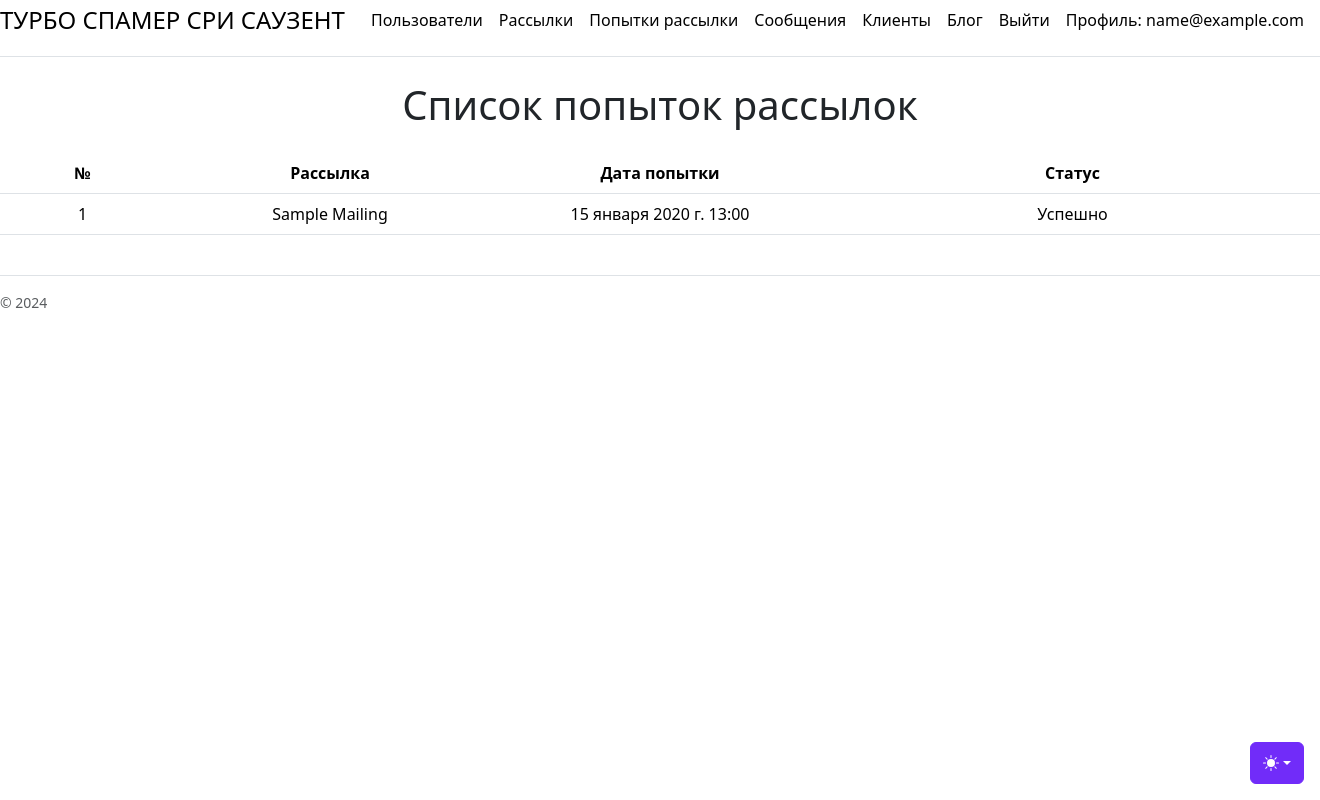
After one commit to pinb0y/mailing_service, a Django app: page /mailings/mailing_try_list/ in a window 1320 px wide; the page is wider, and only the part inside the window is pictured. The commit adds this page. Run offline with Django 5.2, Linux system fonts and the light colour scheme; a user stored in the database is signed in; tables that the repository leaves empty hold one stand-in row (values such as "Sample post"); parts of the project's set-up code (start-up, migrations or seed data) failed here and were passed over; some libraries are stand-ins or nearby versions.

Commit message:
add mailing try template

```diff
--- a/mail_sender/templates/mail_sender/base.html
+++ b/mail_sender/templates/mail_sender/base.html
@@ -93,7 +93,7 @@
 <body>
 {% include 'mail_sender/includes/theme.html' %}
 
-<div class="container py-3">
+
     <header>
         {% include 'mail_sender/includes/menu.html' %}
 
@@ -105,7 +105,7 @@
 
     {% include 'mail_sender/includes/footer.html' %}
 
-</div>
+
 <script src="{% static 'js/bootstrap.bundle.min.js' %}"></script>
 
 </body>
--- a/mail_sender/templates/mail_sender/includes/menu.html
+++ b/mail_sender/templates/mail_sender/includes/menu.html
@@ -8,6 +8,7 @@
         <a class="me-3 py-2 link-body-emphasis text-decoration-none" href="{% url 'users:list' %}">Пользователи</a>
         {% endif %}
         <a class="me-3 py-2 link-body-emphasis text-decoration-none" href="{% url 'mail:mailings' %}">Рассылки</a>
+        <a class="me-3 py-2 link-body-emphasis text-decoration-none" href="{% url 'mail:mailing_try_list' %}">Попытки рассылки</a>
         <a class="me-3 py-2 link-body-emphasis text-decoration-none" href="{% url 'mail:messages' %}">Сообщения</a>
         <a class="me-3 py-2 link-body-emphasis text-decoration-none" href="{% url 'mail:clients' %}">Клиенты</a>
         <a class="me-3 py-2 link-body-emphasis text-decoration-none" href="{% url 'blog:blog_list' %}">Блог</a>
--- /dev/null
+++ b/mail_sender/templates/mail_sender/mailingtry_list.html
@@ -0,0 +1,31 @@
+{% extends 'mail_sender/base.html' %}
+{% block content %}
+
+
+<main>
+    <h2 class="display-6 text-center mb-4">Список попыток рассылок</h2>
+    <div class="table-responsive">
+        <table class="table text-center">
+            <thead>
+            <tr>
+                <th style="width: 10%;">№</th>
+                <th style="width: 20%;">Рассылка</th>
+                <th style="width: 20%;">Дата попытки</th>
+                <th style="width: 30%;">Статус</th>
+
+            </tr>
+            </thead>
+            <tbody>
+            {% for object in object_list %}
+            <tr>
+                <td>{{ object.pk }}</td>
+                <td>{{ object.mailing.name| title }}</td>
+                <td>{{ object.last_try_date }}</td>
+                <td>{{ object.status }}</td>
+                {% endfor %}
+            </tbody>
+        </table>
+    </div>
+</main>
+
+{% endblock %}
--- a/mail_sender/urls.py
+++ b/mail_sender/urls.py
@@ -16,7 +16,7 @@ from mail_sender.views import (
     MessageUpdateView,
     MessageListView,
     MessageDeleteView,
-    change_mailing_status,
+    change_mailing_status, MailingTryListView,
 )
 
 app_name = MailSenderConfig.name
@@ -40,4 +40,5 @@ urlpatterns = [
     ),
     path("messages/", MessageListView.as_view(), name="messages"),
     path("change_status/<int:pk>/", change_mailing_status, name="change_status"),
+    path("mailing_try_list/", MailingTryListView.as_view(), name="mailing_try_list"),
 ]
--- a/mail_sender/views.py
+++ b/mail_sender/views.py
@@ -11,7 +11,7 @@ from django.views.generic import (
 )
 
 from mail_sender.forms import MessageForm, MailingForm, ClientForm
-from mail_sender.models import Mailing, Client, Message
+from mail_sender.models import Mailing, Client, Message, MailingTry
 
 
 class UserLoginRequiredMixin(LoginRequiredMixin):
@@ -247,3 +247,6 @@ def change_mailing_status(requests, pk):
     mailing.save()
 
     return redirect(reverse("mail:mailings"))
+
+class MailingTryListView(LoginRequiredMixin, ListView):
+    model = MailingTry
```
